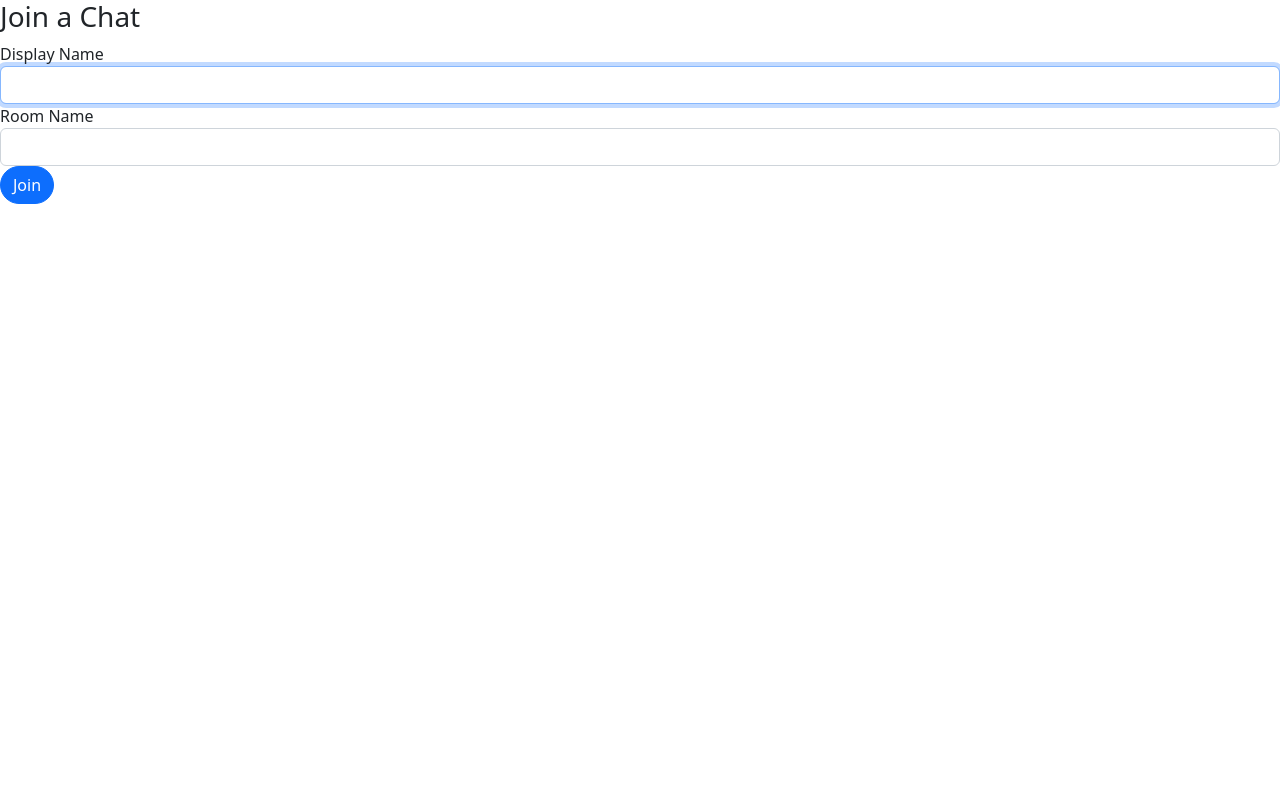
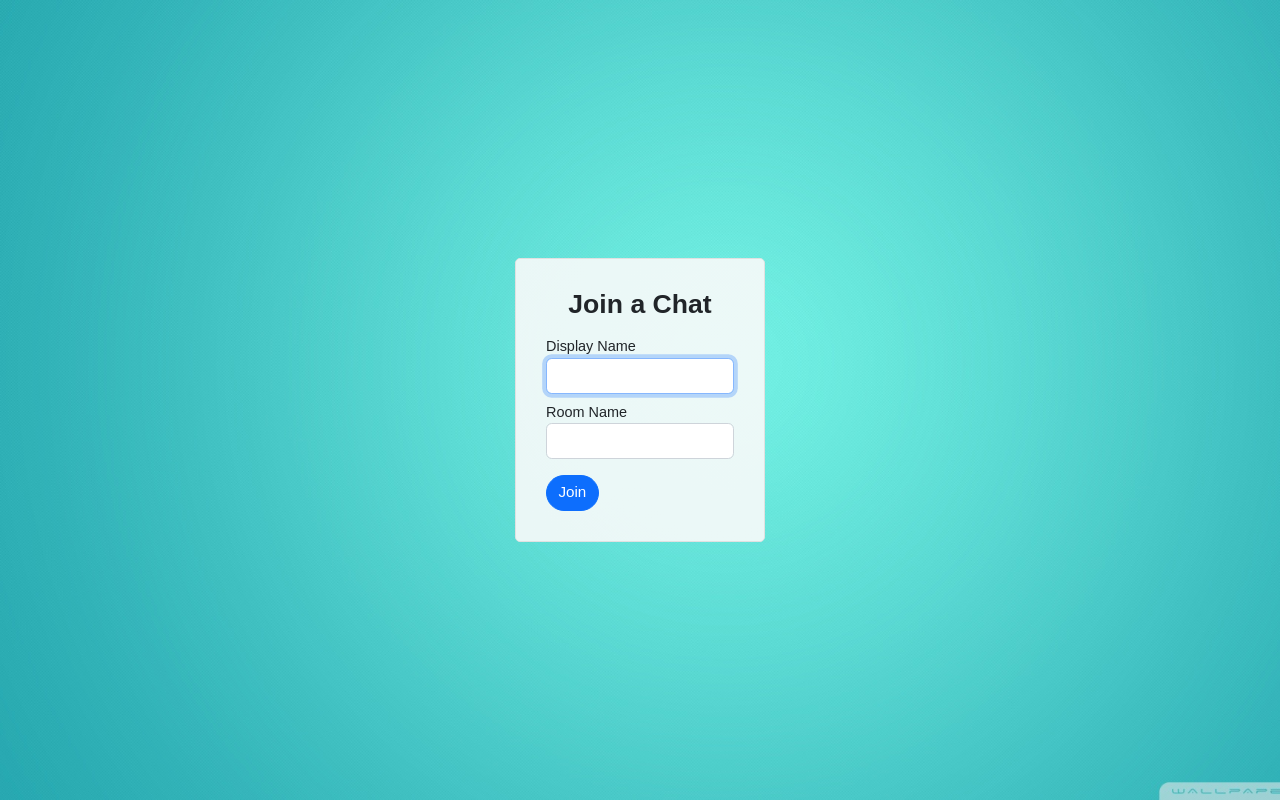
Before and after one commit to angieM-30/chat-app, a website: page public/index.html in a window 1280 px wide. Drawn offline with Linux system fonts and the light colour scheme.

Commit message:
install npm and added style to index

```diff
--- a/public/css/style.css
+++ b/public/css/style.css
@@ -0,0 +1,30 @@
+*{
+    box-sizing:border-box;
+    margin:0;
+    padding:0;
+    font-family: "Arialle",sans-serif;
+    font-weight:300;
+    font-size:.95rem
+}
+
+body{
+    display:flex;
+    align-items:center;
+    height:100vh;
+    width:100vw;
+    justify-content:center;
+    background: url(../image/cyan.jpg), #7533f9;
+    background-repeat: no-repeat;
+    background-attachment: fixed;
+    background-size: cover;
+}
+
+.chat-form{
+    background:rgba(250,250,250,.9);
+    border:1px solid #e1e1e1;
+    border-radius:5px;
+    padding: 30px;
+    margin: 10px;
+    width: 250px;
+    height: auto;
+}
--- a/public/index.html
+++ b/public/index.html
@@ -1,29 +1,31 @@
 <!DOCTYPE html>
 <html lang="en">
   <head>
-    <meta charset="UTF-8">
-    <meta http-equiv="X-UA-Compatible" content="IE=edge">
-    <meta name="viewport" content="width=device-width, initial-scale=1.0">
-    <link rel="stylesheet" href="/public/dist/css/bootstrap.min.css">
+    <meta charset="UTF-8" />
+    <meta http-equiv="X-UA-Compatible" content="IE=edge" />
+    <meta name="viewport" content="width=device-width, initial-scale=1.0" />
+    <link rel="stylesheet" href="/public/dist/css/bootstrap.min.css" />
     <link rel="stylesheet" href="dist/font-awesome/css/all.css" />
-    <link rel="stylesheet" href="/public/css/style.css">
+    <link rel="stylesheet" href="/public/css/style.css" />
     <title>Chat App</title>
   </head>
   <body>
     <div class="m-auto chat-form">
       <form action="/chat.html">
-            <div class="form-field">
-                <h3>Join a  Chat</h3>
+        <div class="form-group mb-3">
+          <h3 class="text-center fw-bold">Join a Chat</h3>
         </div>
         <div class="form-group">
           <label>Display Name</label>
-                <input type="text" name="name" class="form-control" required autofocus>
+          <input type="text" name="name" class="form-control" required autofocus />
         </div>
-            <div class="form-group">
+        <div class="form-group mt-2">
           <label>Room Name</label>
-                <input type="text" name="room" class="form-control" required>
+          <input type="text" name="room" class="form-control" required />
         </div>
-            <button type="submit" class="btn btn-primary rounded-pill">Join</button>
+        <button type="submit" class="btn btn-primary rounded-pill mt-3">
+          Join
+        </button>
       </form>
     </div>
 
```
Also changed, not shown: package.json (added, +26 -0 lines), README.md (added), public/image/cyan.jpg (added), 2 other files. Lines whose indentation alone changed are shown as unchanged.
